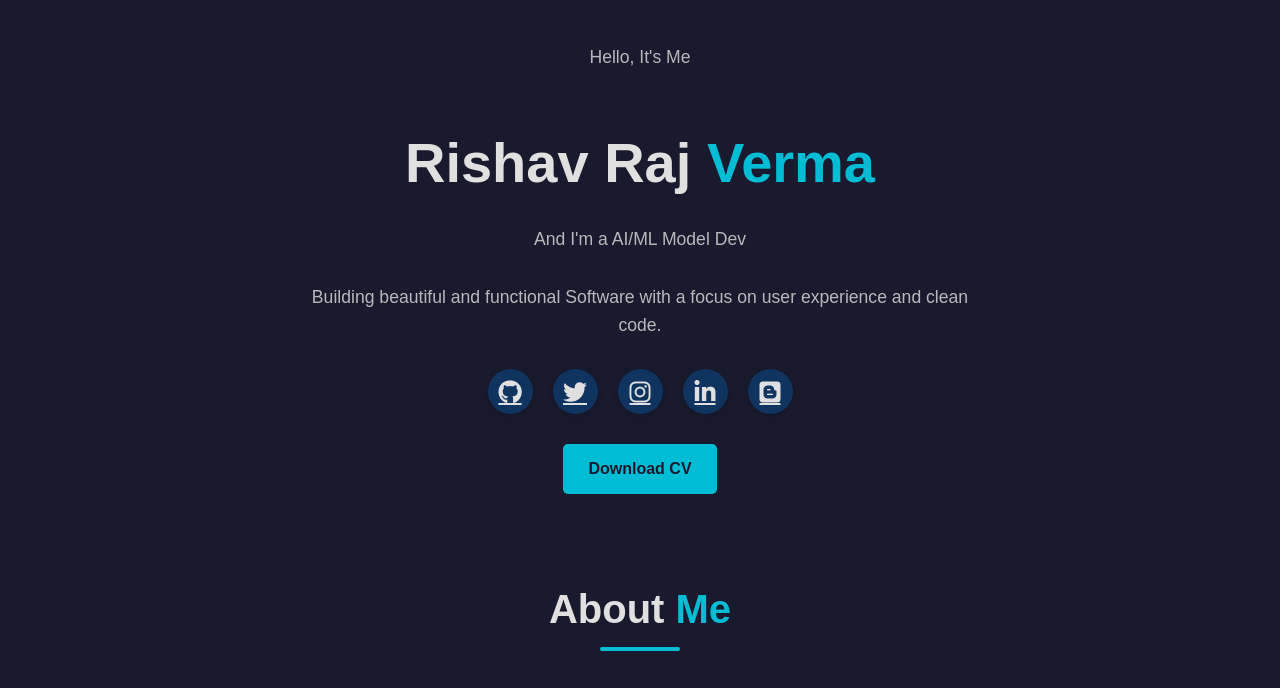
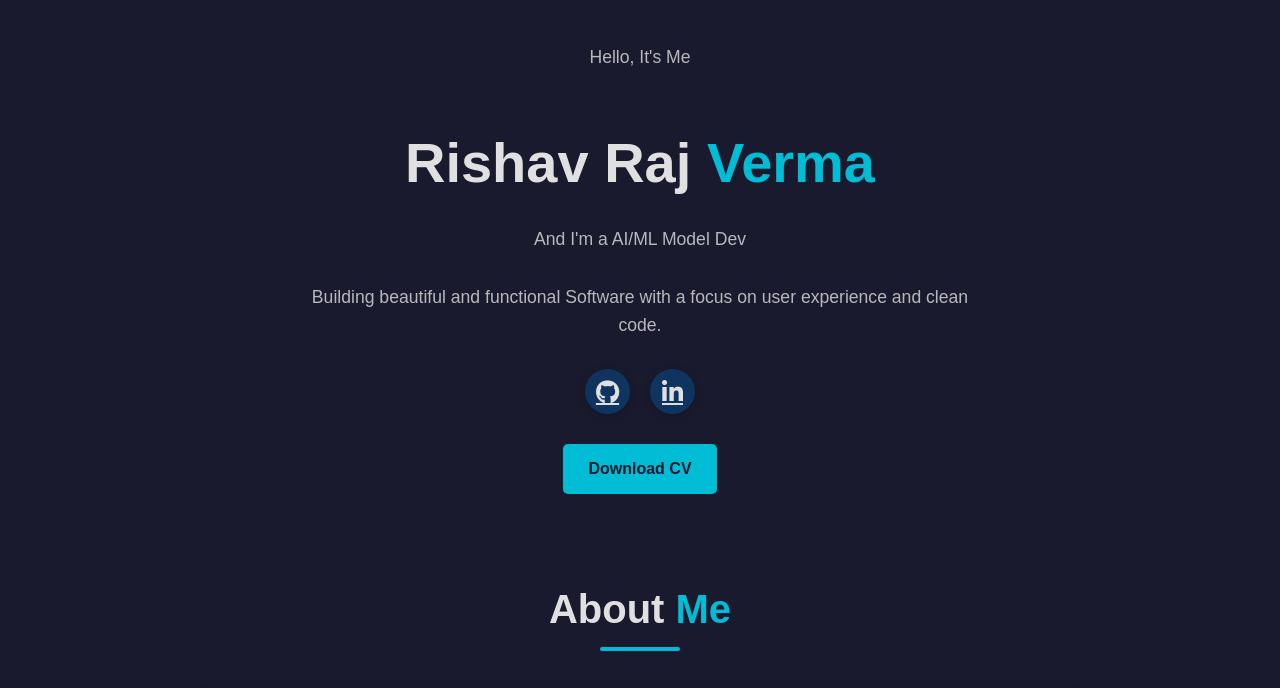
Before and after one commit to rishavshrivastavarxll-jpg/Portfolio, a plain HTML site: page index.html in a window 1280 px wide. Shown: the part 407-1095 px from the top of the page. Drawn offline with nearby package versions, Linux system fonts and the light colour scheme.

Commit message:
Fix HTML formatting and structure

```diff
--- a/index.html
+++ b/index.html
@@ -55,16 +55,11 @@
                 <p>And I'm a <span id="typed-text"></span></p>
                 <p>Building beautiful and functional Software with a focus on user experience and clean code.</p>
                 <ul class="social-links">
-                    <li><a href="#" aria-label="Github"><i class="fab fa-github"></i></a></li>
-                    <li><a href="https://x.com/Cute_rishav" aria-label="Twitter"><i class="fab fa-twitter"></i></a></li>
-                    <li><a href="https://www.instagram.com/cute_rishav/" aria-label="Dribbble"><i
-                                class="fa-brands fa-instagram"></i></a></li>
+                    <li><a href="https://github.com/Rishav-Shrivastava" aria-label="Github"><i class="fab fa-github"></i></a></li>
                     <li><a href="https://www.linkedin.com/in/rishav-raj-verma-693103265/" aria-label="LinkedIn"><i
                                 class="fab fa-linkedin-in"></i></a></li>
-                    <li><a href="https://rishavshrivastavarxl.blogspot.com/?m=1" aria-label="LinkedIn"><i
-                                class="fa-brands fa-blogger"></i></a></li>
                 </ul>
-                <a href="https://drive.google.com/file/d/1Zo1UpCcjLg-MibjnJd_ANV_q4gULMEQX/view?usp=sharing"
+                <a href="https://drive.google.com/file/d/1Xls7jtFJgaW-VgpSuZI4zeVizIgtkrZv/view?usp=sharing"
                     class="btn" download>Download CV</a>
             </div>
         </section>
```
